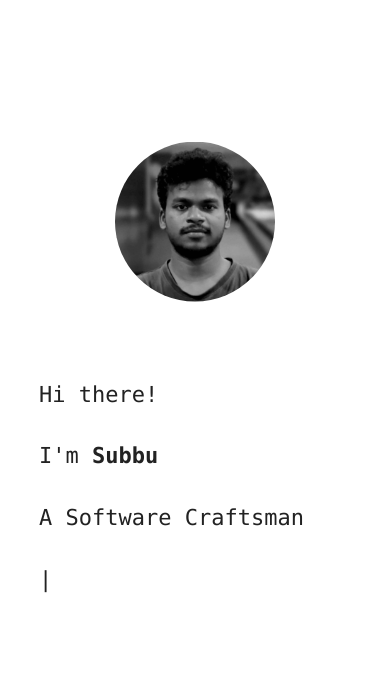
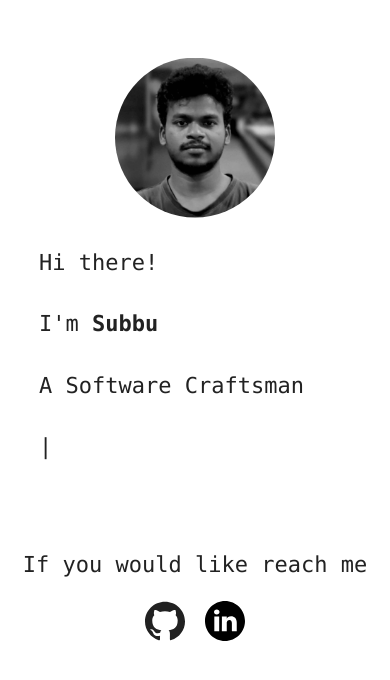
Before and after one commit to svenkat683/svenkat683.github.io, a website: page index.html in a window 390 px wide. Drawn offline with nearby package versions, Linux system fonts and the light colour scheme.

Commit message:
Add social media links

```diff
--- a/css/main.css
+++ b/css/main.css
@@ -278,8 +278,8 @@ body {
 .container {
   display: flex;
   position: relative;
-  width: 100vw;
-  height: 75vh;
+  width: 100%;
+  height: 500px;
 }
 
 .identity-pic-container, .identity-details-container {
@@ -291,7 +291,7 @@ body {
   height: 160px;
   overflow: hidden;
   clip-path: circle(50% at 50% 50%);
-  top: 20%;
+  top: 30%;
   left: 20%;
 }
 
@@ -315,11 +315,12 @@ body {
   justify-content: center;
   align-items: center;
   font-size: 24px;
+  padding-bottom: 30px;
 }
 
 .identity-details-container .info {
   position: relative;
-  top: 20%;
+  top: 30%;
   left: 40%;
 }
 
@@ -356,6 +357,7 @@ img.dp-image {
 @media only screen and (max-width: 35em) {
   .container {
     flex-direction: column;
+    height: 550px;
   }
   .identity-pic-container {
     display: flex;
@@ -369,16 +371,18 @@ img.dp-image {
     display: flex;
     justify-content: center;
     font-size: 22px;
+    bottom: 5%;
   }
 
   .dp-container {
     left: 0;
+    top: 0;
   }
 
 
   .identity-details-container .info {
     position: relative;
-    top: 20%;
+    top: 0;
     left: 0;
     width: 80%;
     display: inline;
@@ -387,4 +391,32 @@ img.dp-image {
   #typed .everest-engineering::after {
     right: 15px;
   }
+
+  .reach-out {
+    font-size: 22px !important;
+    text-align: center;
+    margin: 0 20px;
+  }
 }
+
+.social-media-container .github, .social-media-container .linkedin {
+  width: 40px;
+  margin: 0 10px;
+}
+
+.githubRef img, .linkedinRef img{
+  position: relative;
+  width: 100%;
+}
+
+.githubRef, .linkedinRef {
+}
+
+.reach-out {
+  position: relative;
+  display: flex;
+  font-size: 26px;
+  justify-content: center;
+  align-items: center;
+  margin-bottom: 20px;
+}
--- a/index.html
+++ b/index.html
@@ -53,6 +53,17 @@
       </div>
     </div>
   </div>
+  <div class="reach-out">
+    If you would like reach me
+  </div>
+  <div class="social-media-container">
+    <div class="github">
+      <a class="githubRef" href="https://github.com/svenkat683" target="_blank"><img src="img/github.svg" alt="Github"></a>
+    </div>
+    <div class="linkedin">
+      <a class="linkedinRef" href="https://www.linkedin.com/in/venkata-subbarao-myla-b45b14135/" target="_blank"><img src="img/linkedin.svg" alt="LinkedIn"></a>
+    </div>
+  </div>
 
   <script src="https://cdn.jsdelivr.net/npm/typed.js@2.0.11"></script>
   <script src="js/vendor/modernizr-3.11.2.min.js"></script>
--- a/js/main.js
+++ b/js/main.js
@@ -9,7 +9,7 @@ window.onload = function () {
       if (mobileMedia.matches) {
         document.styleSheets[0].insertRule('@media only screen and (max-width: 35em) { #typed .everest-engineering::after { width: 54% !important; }}', 0);
       } else {
-        document.styleSheets[0].insertRule('#typed .everest-engineering::after { width: 37% !important; }', 0);
+        document.styleSheets[0].insertRule('#typed .everest-engineering::after { width: 35% !important; }', 0);
       }
     }
   })
```
